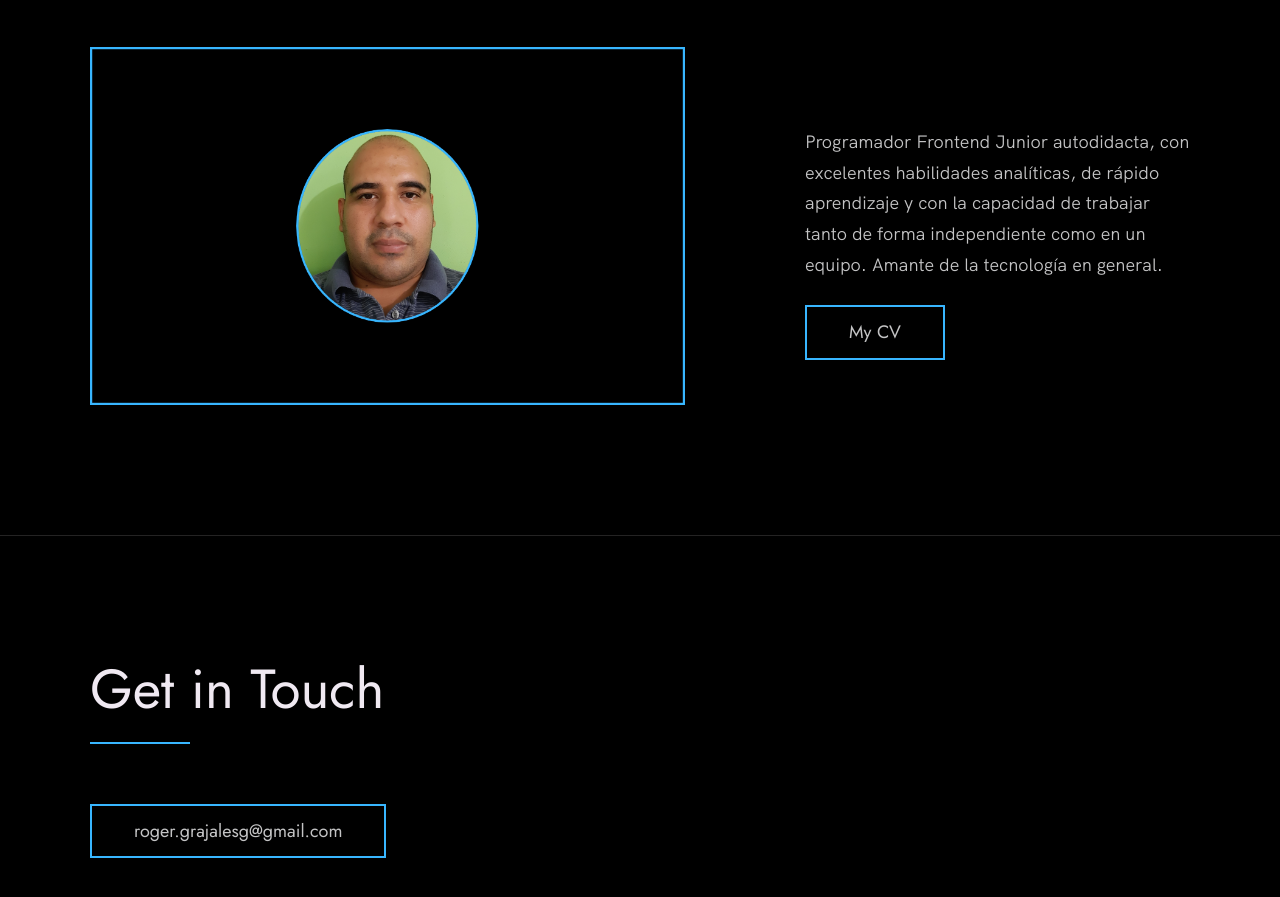
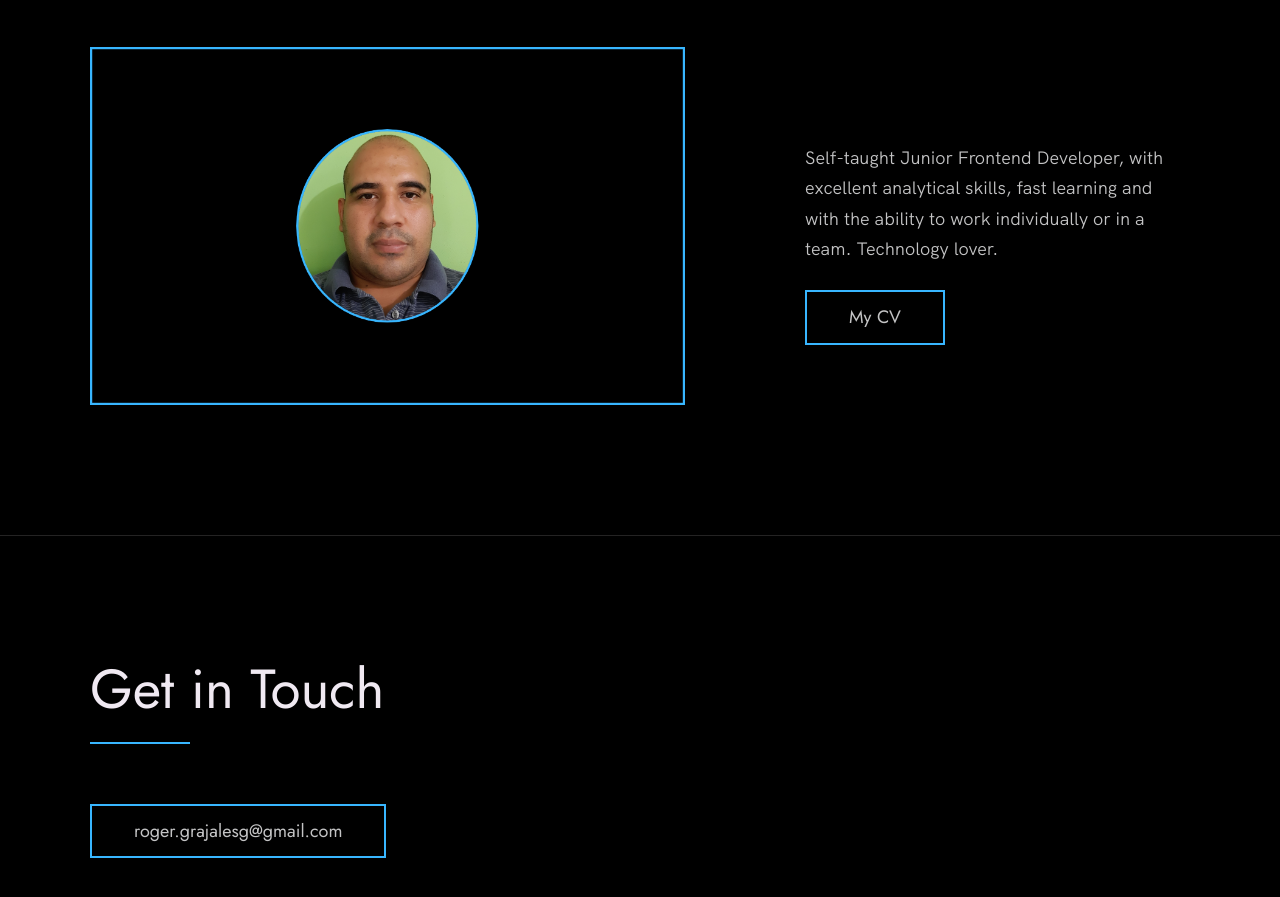
Before and after one commit to CienRetosJavaScript/Portfolio, a plain HTML site: page index.html in a window 1280 px wide. Shown: the part 2880-3777 px from the top of the page. Drawn offline with Linux system fonts and the light colour scheme.

Commit message:
Update index.html

```diff
--- a/index.html
+++ b/index.html
@@ -140,14 +140,7 @@
           <div class="about__text">
 
             <p>
-              Programador Frontend Junior
-autodidacta, con excelentes
-habilidades analíticas, de
-rápido aprendizaje y con la
-capacidad de trabajar tanto de
-forma independiente como en
-un equipo. Amante de la
-tecnología en general.
+              Self-taught Junior Frontend Developer, with excellent analytical skills, fast learning and with the ability to work individually or in a team. Technology lover.
             </p>
 
             <a href="https://drive.google.com/file/d/12c6Y8qSVoDSONT7JNgH_nVUwwJX8ldoB/view?usp=sharing" target="_blank" class="btn">My CV</a>
```
